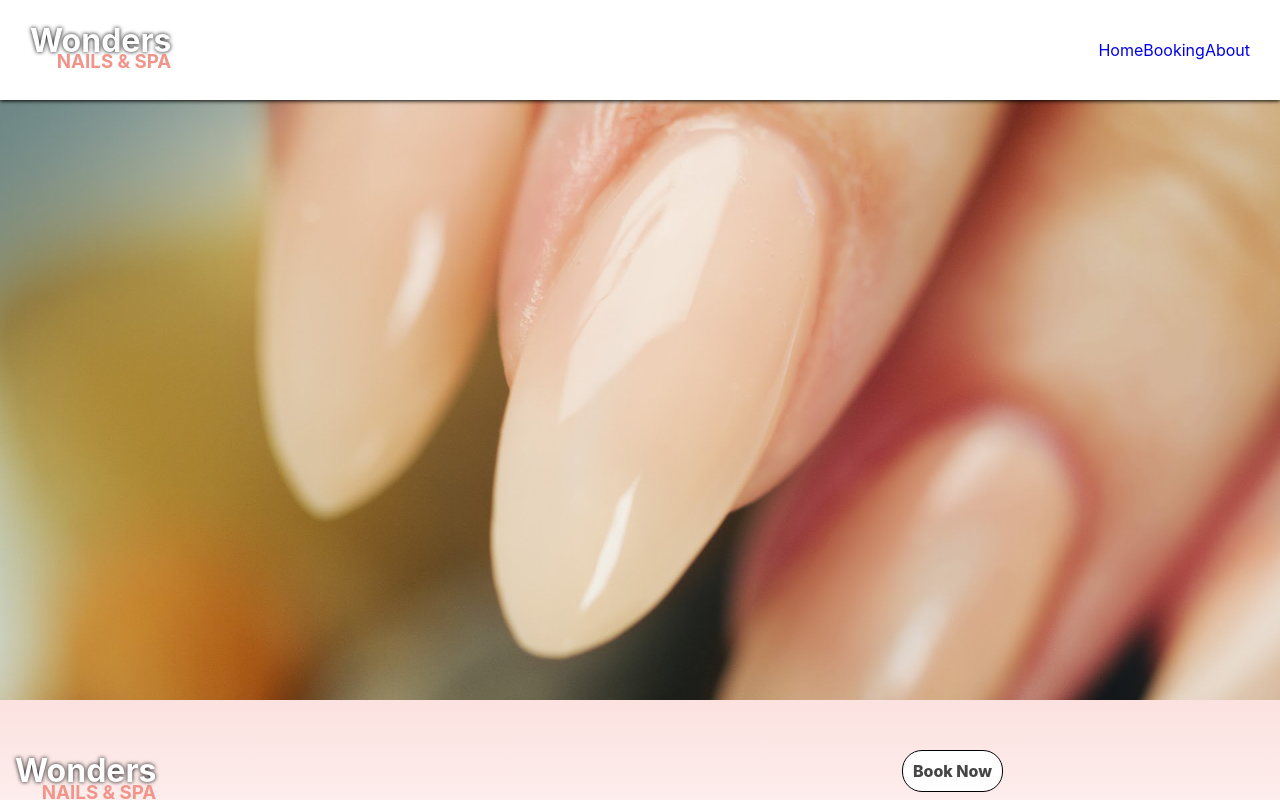
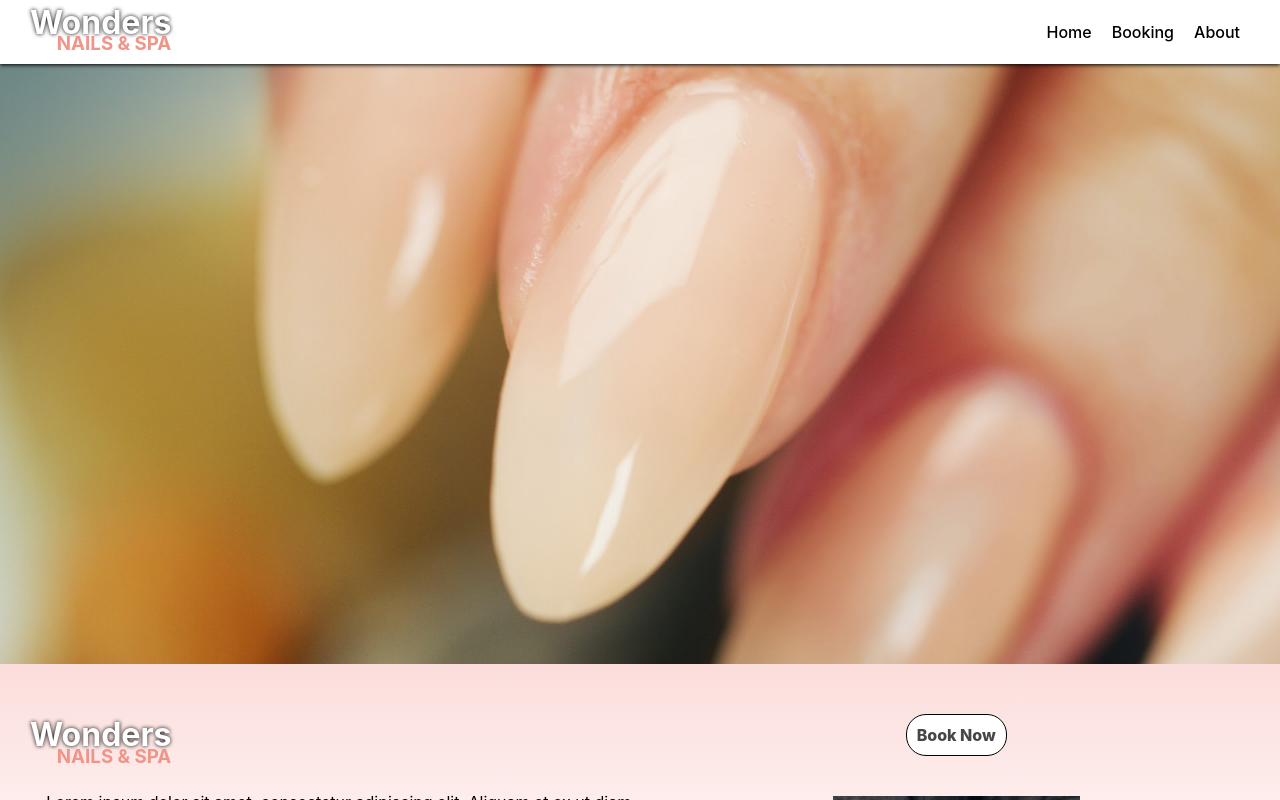
Before and after one commit to nokeen12/wonders-website, a React (Create React App) app: page / in a window 1280 px wide. Built offline with nearby package versions, Linux system fonts and the light colour scheme.

Commit message:
css styling and removed link from logo

```diff
--- a/src/App.css
+++ b/src/App.css
@@ -35,7 +35,8 @@ html,body{
 }
 #bodyContent{
   display:flex;
-  padding: 50px 15px;
+  min-height: 600px;
+  padding: 50px 15px 50px 30px;
 }
 #bodyContent > div{
   width:50%;
@@ -53,13 +54,13 @@ html,body{
   width: 100%;
   display:flex;
   justify-content:center;
-  margin-bottom: 100px;
+  margin-bottom: 40px;
 }
 #rightBodyCarousel{
   display: flex;
   justify-content: center;
-  width: 100%;
-  height: 200px;
+  width: 40%;
+  height: 70%;
 }
 @media (max-width:700px){
   #bodyContent{
--- a/src/components/Logo/WonderLogo.js
+++ b/src/components/Logo/WonderLogo.js
@@ -1,12 +1,12 @@
 // import React from "react";
 import './WonderLogo.css'
-import { Link } from 'react-router-dom';
+// import { Link } from 'react-router-dom';
 function WonderLogo(){
     return(
-        <Link to="/" className='wonderLogo'>
+        <div className='wonderLogo'>
             <h1 className="wonders">Wonders</h1>
             <h3 className="nailsandspa">NAILS & SPA</h3>
-        </Link>
+        </div>
     )
 }
 
--- a/src/components/Navbar/Navbar.css
+++ b/src/components/Navbar/Navbar.css
@@ -2,7 +2,7 @@
     display:flex;
     width:100%;
     background-color: white;
-    height: 100px;
+    height: 64px;
     justify-content: space-between;
     align-items: center;
     box-shadow: 0 1px 4px black;
@@ -16,11 +16,16 @@
 .rightSide{
     display:flex;
     flex-direction: row;
-    /* justify-content: flex-end; */
 }
 .rightSide a{
-    text-decoration: none;
-    /* color: red; */
+    padding: 5px 10px;
+    border-radius: 15px;
+    color: black;
+    font-weight: 500;
+}
+.rightSide a:hover{
+    background: rgba(0,0,0,.2);
+    transform: translateY(-2px);
 }
 a{
     text-decoration: none;
--- a/src/components/Navbar/Navbar.js
+++ b/src/components/Navbar/Navbar.js
@@ -7,7 +7,7 @@ function Navbar(){
     return(
         <div className='navbar'>
             <div className="leftSide">
-                <WonderLogo />
+                <Link to="/"><WonderLogo /></Link>
             </div>
             <div className="rightSide">
                 <Link to="/home">Home</Link>
```
